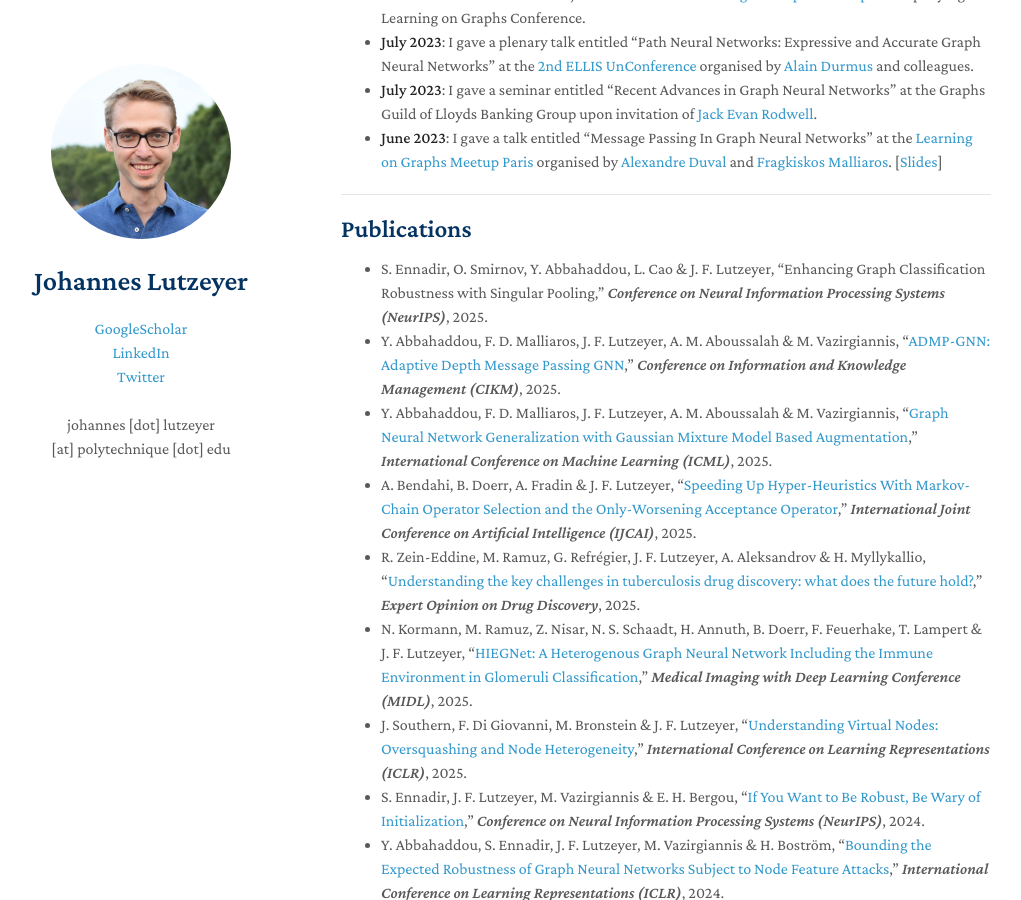
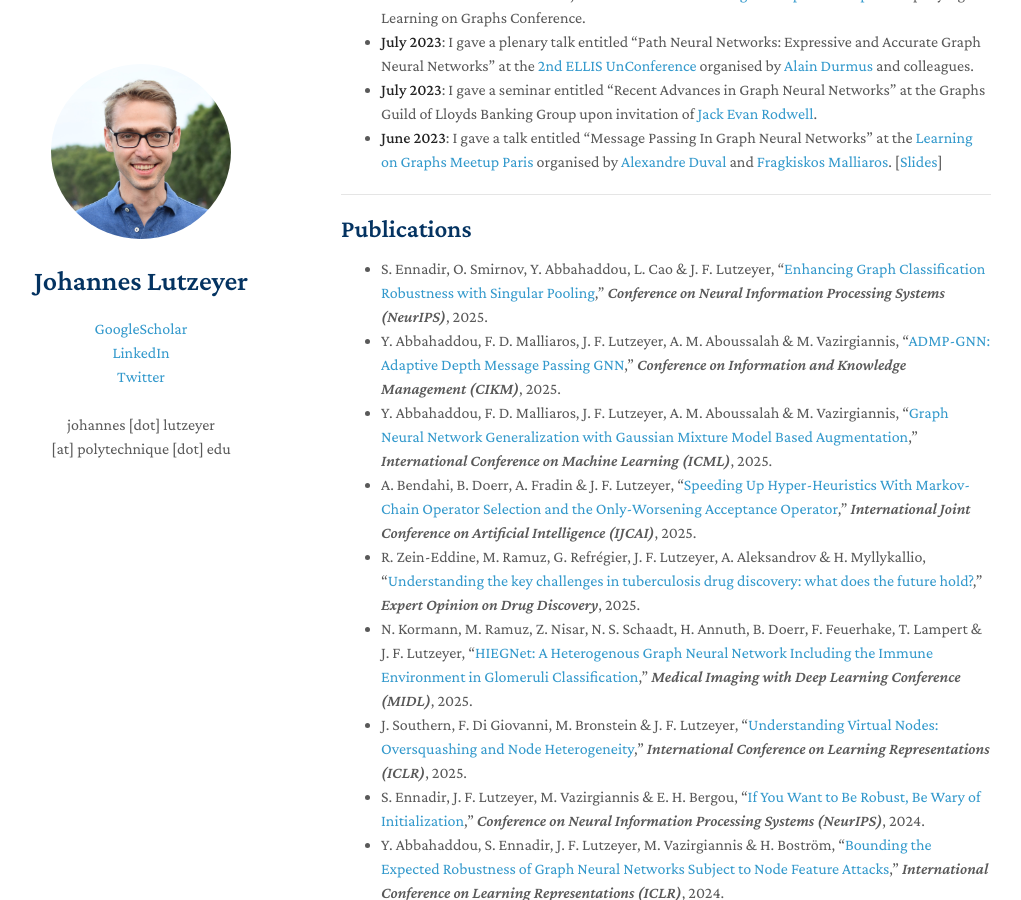
Before and after one commit to johanneslutzeyer/johanneslutzeyer.github.io, a Jekyll site: the page built from index.md, in a window 1280 px wide and 900 px high, scrolled down 1358 px. Shown: the whole window, without its empty margins (129-1150 px from the left). Built offline with Jekyll 4.4.1, drawn with Linux system fonts in a browser that asks for light colours; our own code applies the rules of GitHub Pages for plain Markdown files; a script that is not in the unit is left out; part of the change alters nothing that is shown.

```diff
--- a/index.md
+++ b/index.md
@@ -39,14 +39,14 @@ My academic CV can be accessed <a href="https://johanneslutzeyer.com/doc/Johanne
 ---
 
 ## Publications
-- S. Ennadir, O. Smirnov, Y. Abbahaddou, L. Cao & J. F. Lutzeyer, "Enhancing Graph Classification Robustness with Singular Pooling," *Conference on Neural Information Processing Systems (NeurIPS)*, 2025.
+- S. Ennadir, O. Smirnov, Y. Abbahaddou, L. Cao & J. F. Lutzeyer, "<a href="https://arxiv.org/pdf/2510.22643" target="_blank">Enhancing Graph Classification Robustness with Singular Pooling</a>," *Conference on Neural Information Processing Systems (NeurIPS)*, 2025.
 - Y. Abbahaddou, F. D. Malliaros, J. F. Lutzeyer, A. M. Aboussalah & M. Vazirgiannis, "<a href="https://arxiv.org/pdf/2509.01170" target="_blank">ADMP-GNN: Adaptive Depth Message Passing GNN</a>," *Conference on Information and Knowledge Management (CIKM)*, 2025.
 - Y. Abbahaddou, F. D. Malliaros, J. F. Lutzeyer, A. M. Aboussalah & M. Vazirgiannis, "<a href="https://arxiv.org/pdf/2411.08638?" target="_blank">Graph Neural Network Generalization with Gaussian Mixture Model Based Augmentation</a>," *International Conference on Machine Learning (ICML)*, 2025.
 - A. Bendahi, B. Doerr, A. Fradin & J. F. Lutzeyer, "<a href="https://arxiv.org/pdf/2506.01107" target="_blank">Speeding Up Hyper-Heuristics With Markov-Chain Operator Selection and the Only-Worsening Acceptance Operator</a>," *International Joint Conference on Artificial Intelligence (IJCAI)*, 2025.
 - R. Zein-Eddine, M. Ramuz, G. Refrégier, J. F. Lutzeyer, A. Aleksandrov & H. Myllykallio, "<a href="https://www.tandfonline.com/doi/abs/10.1080/17460441.2025.2531229" target="_blank">Understanding the key challenges in tuberculosis drug discovery: what does the future hold?</a>," *Expert Opinion on Drug Discovery*, 2025.
 - N. Kormann, M. Ramuz, Z. Nisar, N. S. Schaadt, H. Annuth, B. Doerr, F. Feuerhake, T. Lampert & J. F. Lutzeyer, "<a href="https://arxiv.org/pdf/2506.02542?" target="_blank">HIEGNet: A Heterogenous Graph Neural Network Including the Immune Environment in Glomeruli Classification</a>," *Medical Imaging with Deep Learning Conference (MIDL)*, 2025.
 - J. Southern, F. Di Giovanni, M. Bronstein & J. F. Lutzeyer, "<a href="https://arxiv.org/pdf/2405.13526" target="_blank">Understanding Virtual Nodes: Oversquashing and Node Heterogeneity</a>," *International Conference on Learning Representations (ICLR)*, 2025.
-- S. Ennadir, J. F. Lutzeyer, M. Vazirgiannis & E. H. Bergou, "<a href="https://openreview.net/pdf?id=nxumYwxJPB" target="_blank">If You Want to Be Robust, Be Wary of Initialization</a>," *Conference on Neural Information Processing Systems (NeurIPS)*, 2024.
+- S. Ennadir, J. F. Lutzeyer, M. Vazirgiannis & E. H. Bergou, "<a href="https://arxiv.org/pdf/2510.22652" target="_blank">If You Want to Be Robust, Be Wary of Initialization</a>," *Conference on Neural Information Processing Systems (NeurIPS)*, 2024.
 - Y. Abbahaddou, S. Ennadir, J. F. Lutzeyer, M. Vazirgiannis & H. Boström, "<a href="https://arxiv.org/pdf/2404.17947" target="_blank">Bounding the Expected Robustness of Graph Neural Networks Subject to Node Feature Attacks</a>," *International Conference on Learning Representations (ICLR)*, 2024.
 - S. Ennadir, Y. Abbahaddou, J. F. Lutzeyer, M. Vazirgiannis & H. Boström, "<a href="https://arxiv.org/pdf/2402.13987" target="_blank">A Simple and Yet Fairly Effective Defense for Graph Neural Networks</a>," *AAAI Conference on Artificial Intelligence (AAAI)*, 2024.
 - Y. Abbahaddou, J. F. Lutzeyer & M. Vazirgiannis, "<a href="https://openreview.net/pdf?id=60fJkjHV0r" target="_blank">Graph Neural Networks on Discriminative Graphs of Words</a>," *NeurIPS New Frontiers in Graph Learning Workshop*, 2023.
```
